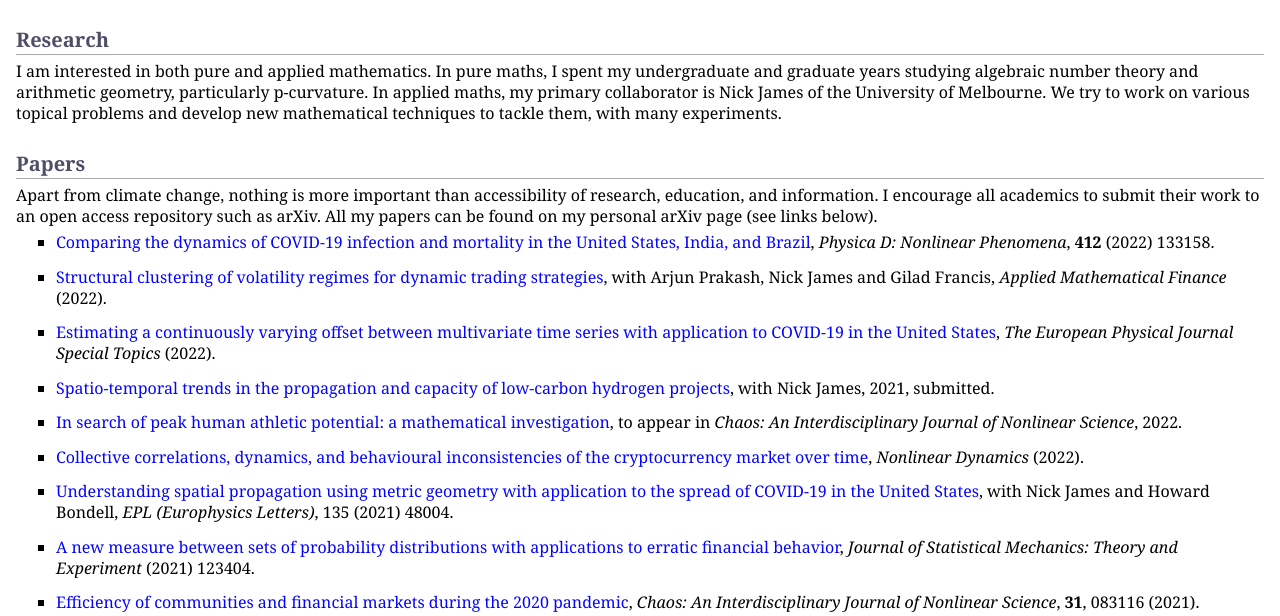
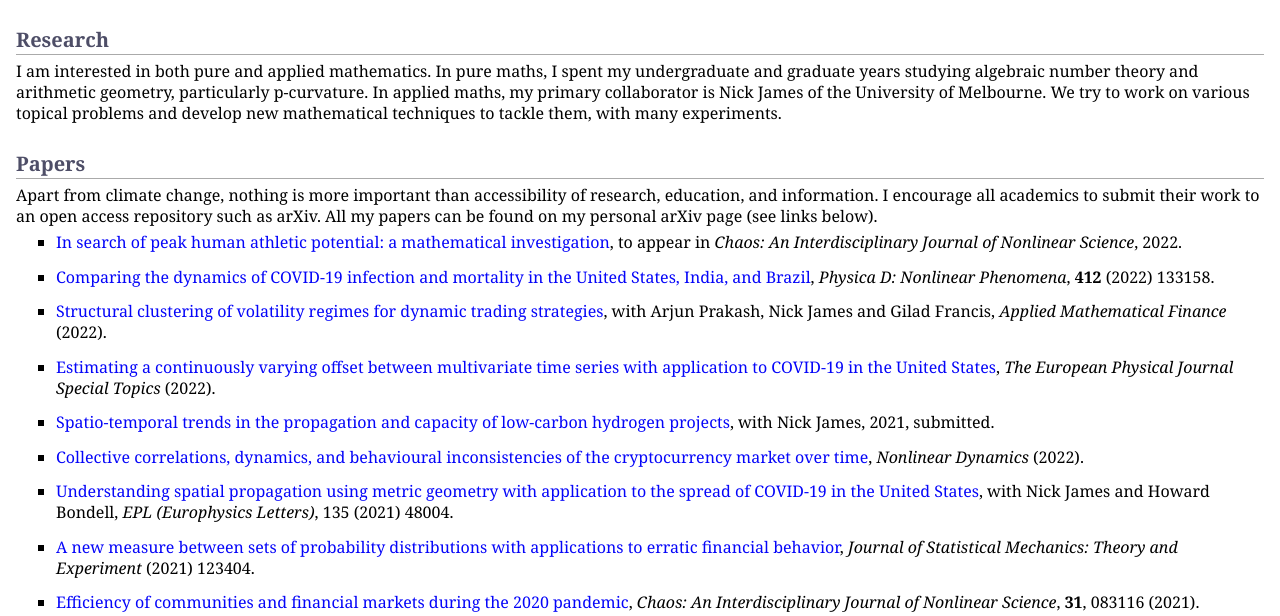
Before and after one commit to MaxMenzies/maxmenzies.com, a Jekyll site: the page index.html, which Jekyll copies as it is, in a window 1280 px wide and 900 px high, cut to the strip 284-900 px from the top of the window. Built offline with Jekyll 4.4.1, drawn with Linux system fonts in a browser that asks for light colours.

Commit message:
Update index.html

```diff
--- a/index.html
+++ b/index.html
@@ -40,6 +40,10 @@
 <h2>Papers</h2>
 <p>Apart from climate change, nothing is more important than accessibility of research, education, and information. I encourage all academics to submit their work to an open access repository such as arXiv. All my papers can be found on my personal arXiv page (see links below). </p>
 <ul>
+<li><p><a href="https://arxiv.org/abs/2109.13517">In search of peak human athletic potential: a mathematical investigation</a>, to appear in <i>Chaos: An Interdisciplinary Journal of Nonlinear Science</i>, 2022.</p>
+</li>
+</ul>
+<ul>
 <li><p><a href="https://www.sciencedirect.com/science/article/pii/S0167278922000033">Comparing the dynamics of COVID-19 infection and mortality in the United States, India, and Brazil</a>, <i>Physica D: Nonlinear Phenomena</i>, <b>412</b> (2022) 133158.</p>
 </li>
 </ul>
@@ -53,10 +57,6 @@
 </ul>
 <ul>
 <li><p><a href="https://arxiv.org/abs/2110.13476">Spatio-temporal trends in the propagation and capacity of low-carbon hydrogen projects</a>, with Nick James, 2021, submitted.</p>
-</li>
-</ul>
-<ul>
-<li><p><a href="https://arxiv.org/abs/2109.13517">In search of peak human athletic potential: a mathematical investigation</a>, to appear in <i>Chaos: An Interdisciplinary Journal of Nonlinear Science</i>, 2022.</p>
 </li>
 </ul>
 <ul>
```
